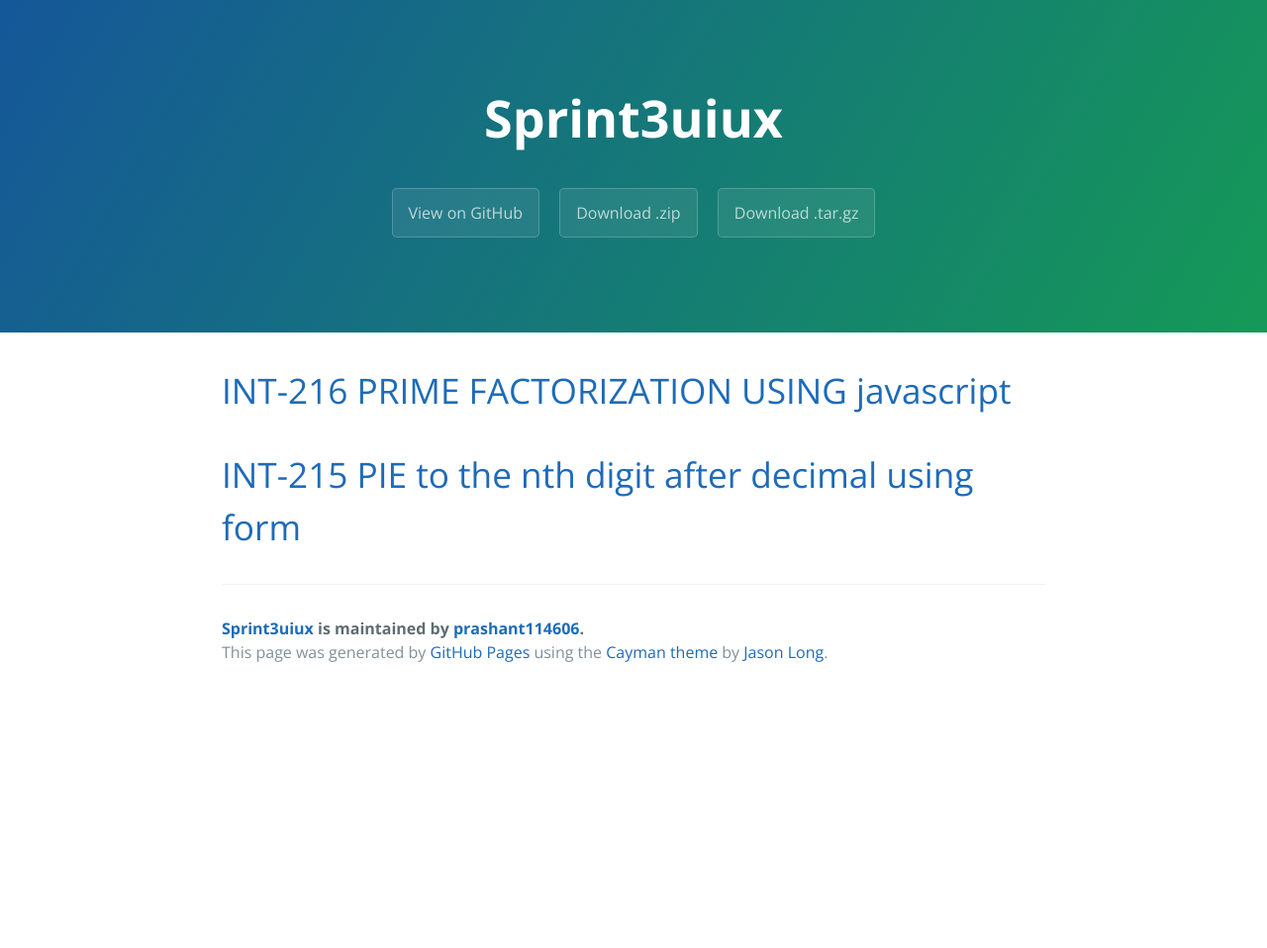
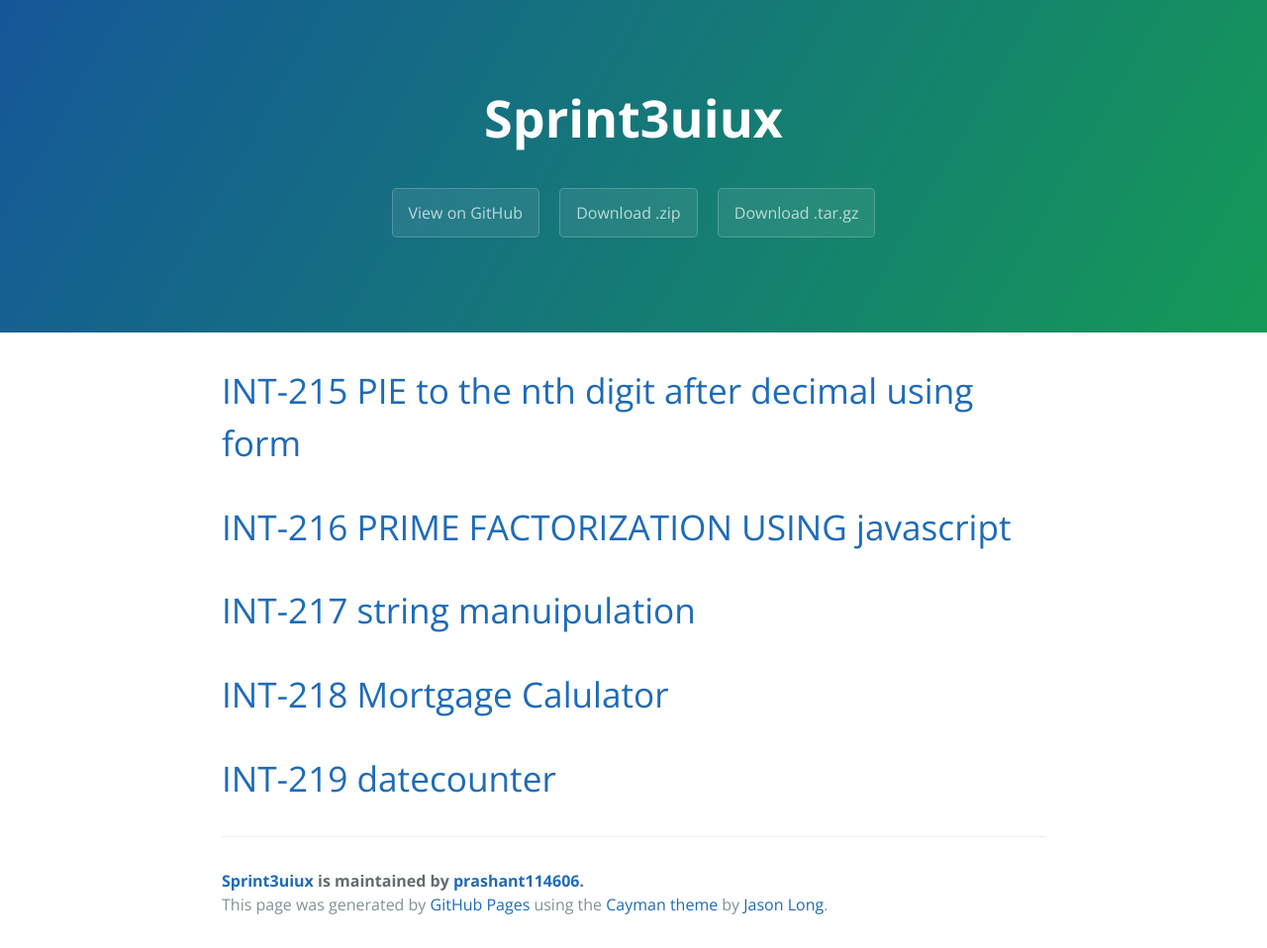
Before and after one commit to prashant114606-zz/Sprint3UIUX, a plain HTML site: page index.html in a window 1280 px wide. Shown: the whole page at 99% size. Before the commit the page ends 800 px from the top, so only its background shows below. Drawn offline with nearby package versions, Linux system fonts and the light colour scheme.

Commit message:
Create gh-pages branch via GitHub

```diff
--- a/index.html
+++ b/index.html
@@ -20,11 +20,23 @@
 
     <section class="main-content">
       <h1>
+<a id="int-215-pie-to-the-nth-digit-after-decimal-using-form" class="anchor" href="#int-215-pie-to-the-nth-digit-after-decimal-using-form" aria-hidden="true"><span aria-hidden="true" class="octicon octicon-link"></span></a><a href="pieusingform.html">INT-215 PIE to the nth digit after decimal using form</a>
+</h1>
+
+<h1>
 <a id="int-216-prime-factorization-using-javascript" class="anchor" href="#int-216-prime-factorization-using-javascript" aria-hidden="true"><span aria-hidden="true" class="octicon octicon-link"></span></a><a href="factorusingform.html">INT-216 PRIME FACTORIZATION USING javascript</a>
 </h1>
 
 <h1>
-<a id="int-215-pie-to-the-nth-digit-after-decimal-using-form" class="anchor" href="#int-215-pie-to-the-nth-digit-after-decimal-using-form" aria-hidden="true"><span aria-hidden="true" class="octicon octicon-link"></span></a><a href="pieusingform.html">INT-215 PIE to the nth digit after decimal using form</a>
+<a id="int-217-string-manuipulation" class="anchor" href="#int-217-string-manuipulation" aria-hidden="true"><span aria-hidden="true" class="octicon octicon-link"></span></a><a href="string.html">INT-217 string manuipulation</a>
+</h1>
+
+<h1>
+<a id="int-218-mortgage-calulator" class="anchor" href="#int-218-mortgage-calulator" aria-hidden="true"><span aria-hidden="true" class="octicon octicon-link"></span></a><a href="calculator.html">INT-218 Mortgage Calulator</a>
+</h1>
+
+<h1>
+<a id="int-219-datecounter" class="anchor" href="#int-219-datecounter" aria-hidden="true"><span aria-hidden="true" class="octicon octicon-link"></span></a><a href="datecounter.html">INT-219 datecounter</a>
 </h1>
 
       <footer class="site-footer">
--- a/params.json
+++ b/params.json
@@ -1 +1 @@
-{"name":"Sprint3uiux","tagline":"","body":"# [INT-216 PRIME FACTORIZATION USING javascript](factorusingform.html)\r\n# [INT-215 PIE to the nth digit after decimal using form](pieusingform.html)","google":"","note":"Don't delete this file! It's used internally to help with page regeneration."}
+{"name":"Sprint3uiux","tagline":"","body":"# [INT-215 PIE to the nth digit after decimal using form](pieusingform.html)\r\n# [INT-216 PRIME FACTORIZATION USING javascript](factorusingform.html)\r\n# [INT-217 string manuipulation](string.html)\r\n# [INT-218 Mortgage Calulator](calculator.html)\r\n# [INT-219 datecounter](datecounter.html)","google":"","note":"Don't delete this file! It's used internally to help with page regeneration."}
```
